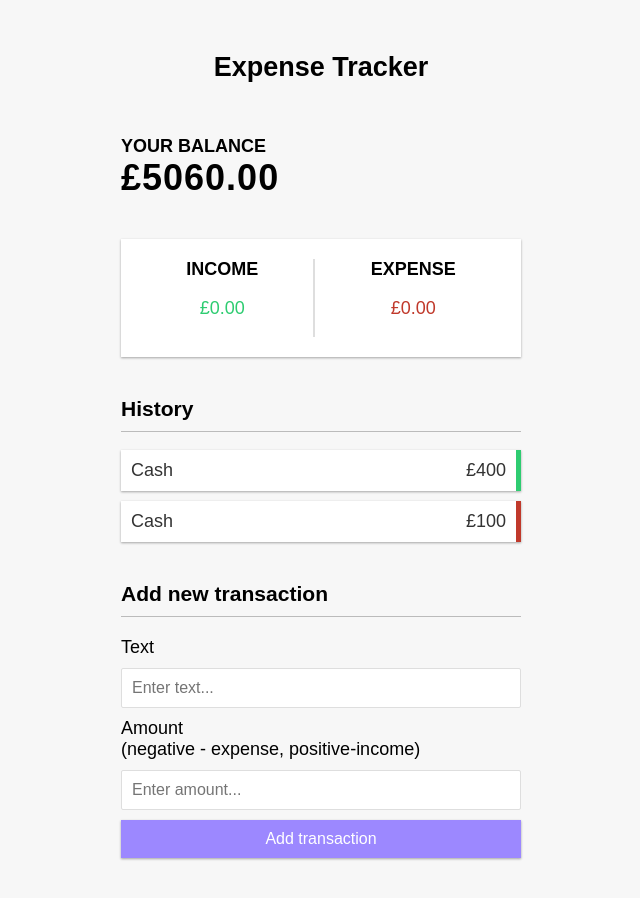
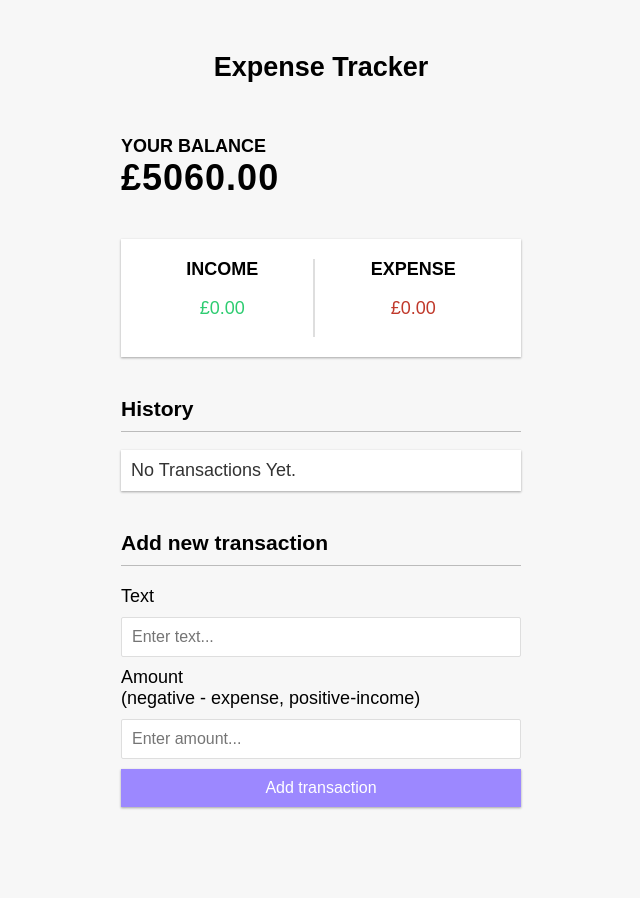
Before and after one commit to udK01/IncomeExpenseApp, a React (Vite) app: page / in a window 1280 px wide. Shown: the top 898 px of the page, without its empty margins (319-959 px from the left). Built offline with nearby package versions, Linux system fonts and the light colour scheme.

Commit message:
Completed delete feature.

```diff
--- a/src/App.jsx
+++ b/src/App.jsx
@@ -11,6 +11,10 @@ export default function App() {
     setTransactions([...transactions, newTransaction]);
   };
 
+  function handleTransactionDelete(index) {
+    setTransactions(transactions.filter((_, i) => i !== index));
+  }
+
   return (
     <>
       <div className="expense-tracker-container">
@@ -18,7 +22,10 @@ export default function App() {
         <div className="container">
           <BalanceDisplay />
           <IncomeExpenseDisplay />
-          <History transactions={transactions} />
+          <History
+            transactions={transactions}
+            onTransactionDelete={handleTransactionDelete}
+          />
           <NewTransaction onNewTransaction={handleNewTransaction} />
         </div>
       </div>
--- a/src/components/History.jsx
+++ b/src/components/History.jsx
@@ -1,15 +1,21 @@
 import Transaction from "./Transaction";
 
-export default function History({ transactions }) {
+export default function History(props) {
   function displayTransactions() {
-    return transactions.map((transaction, index) => (
+    if (props.transactions.length !== 0) {
+      return props.transactions.map((transaction, index) => (
         <Transaction
           key={index}
+          index={index}
           text={transaction.text}
           liClassName={IncomeOrExpense(transaction.amount)}
           amount={transaction.amount}
+          deleteTransaction={props.onTransactionDelete}
         />
       ));
+    } else {
+      return <li className="centered-li">No Transactions Yet.</li>;
+    }
   }
 
   function IncomeOrExpense(n) {
@@ -19,19 +25,7 @@ export default function History({ transactions }) {
   return (
     <>
       <h3>History</h3>
-      <ul className="transactions-list">
-        {displayTransactions()}
-        <li className="moneyIn">
-          <button className="delete-btn">x</button>
-          Cash
-          <span>£400</span>
-        </li>
-        <li className="moneyOut">
-          <button className="delete-btn">x</button>
-          Cash
-          <span>£100</span>
-        </li>
-      </ul>
+      <ul className="transactions-list">{displayTransactions()}</ul>
     </>
   );
 }
--- a/src/components/Transaction.jsx
+++ b/src/components/Transaction.jsx
@@ -6,7 +6,12 @@ export default function Transaction(props) {
   return (
     <>
       <li className={props.liClassName}>
-        <button className="delete-btn">x</button>
+        <button
+          className="delete-btn"
+          onClick={() => props.deleteTransaction(props.index)}
+        >
+          x
+        </button>
         {props.text}
         <span>{`£${cleanAmount}`}</span>
       </li>
@@ -14,12 +19,18 @@ export default function Transaction(props) {
   );
 }
 Transaction.propTypes = {
+  index: PropTypes.number,
   liClassName: PropTypes.string,
   text: PropTypes.string,
   amount: PropTypes.number,
+  deleteTransaction: PropTypes.func,
 };
 Transaction.defaultProps = {
-  liClassName: "moneyIn",
-  text: "Cash",
+  index: `0`,
+  liClassName: `moneyIn`,
+  text: `Cash`,
   amount: `0.00`,
+  deleteTransaction: () => {
+    console.log(`Forgot Delete Method`);
+  },
 };
```
Lines whose indentation alone changed are shown as unchanged.
